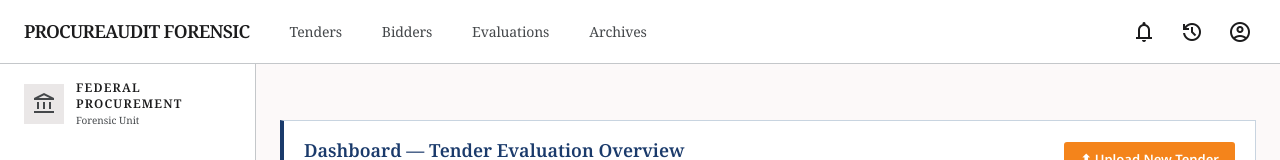
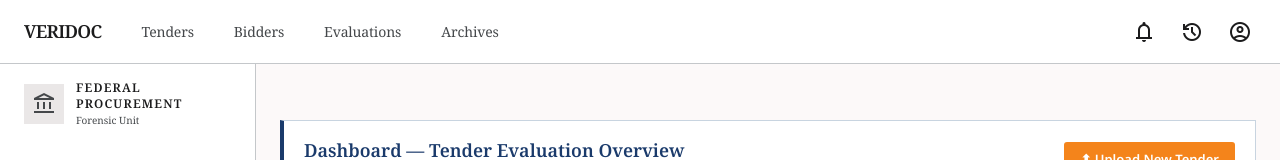
Before and after one commit to Team-Diamond24/veridoc, a React (Vite) app in the folder frontend/: page / in a window 1280 px wide. Shown: the top 160 px of the page. Built offline with nearby package versions, Linux system fonts and the light colour scheme; no server answers.

Commit message:
Update header branding to VeriDoc

```diff
--- a/frontend/src/components/ForensicLayout.jsx
+++ b/frontend/src/components/ForensicLayout.jsx
@@ -31,7 +31,7 @@ export default function ForensicLayout() {
       <header className="fl-header">
         <div className="fl-header-left">
           <div className="fl-brand">
-            ProcureAudit Forensic
+            VeriDoc
           </div>
           <nav className="fl-header-nav">
             {HEADER_NAV.map(item => (
```
